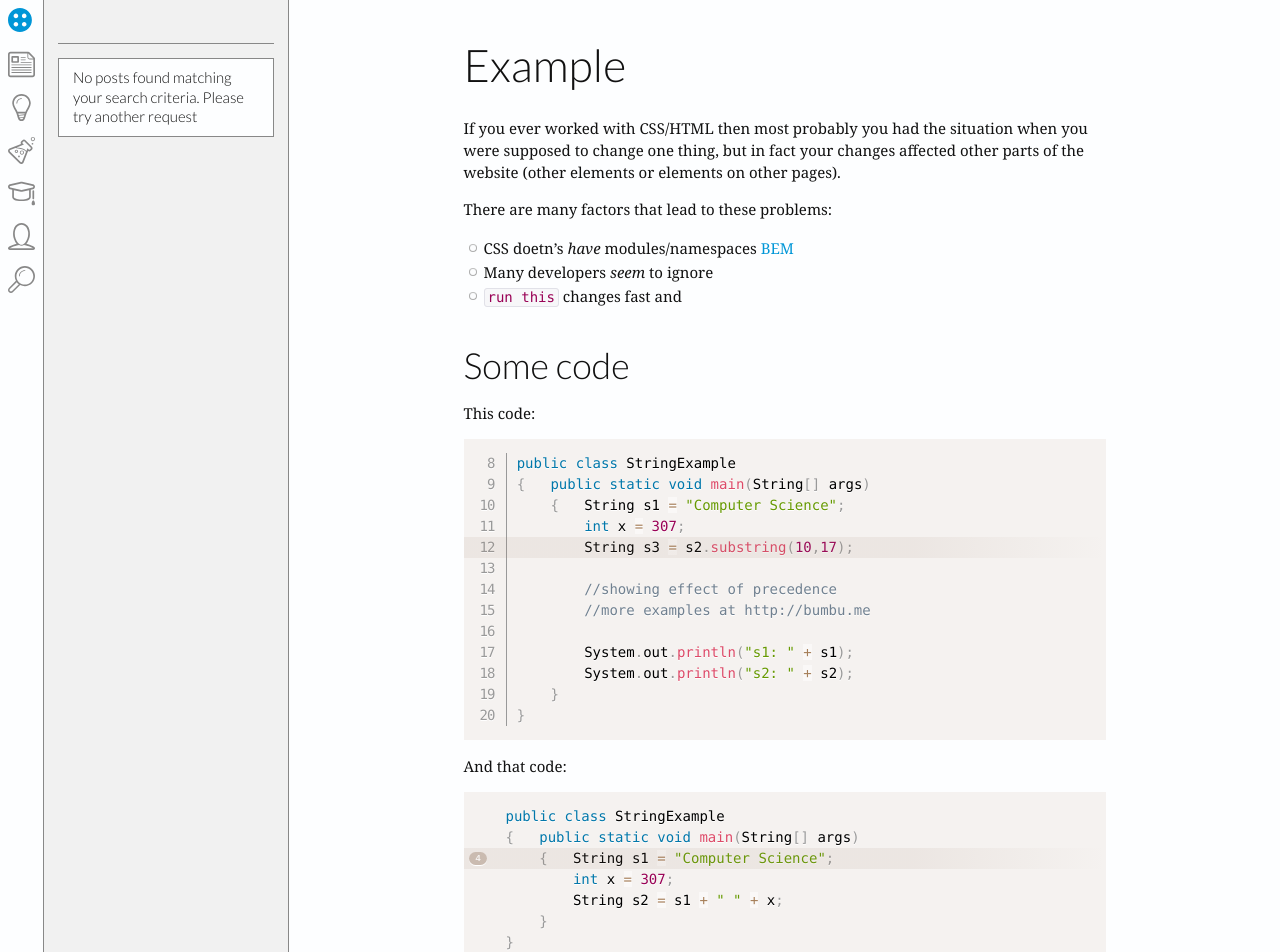
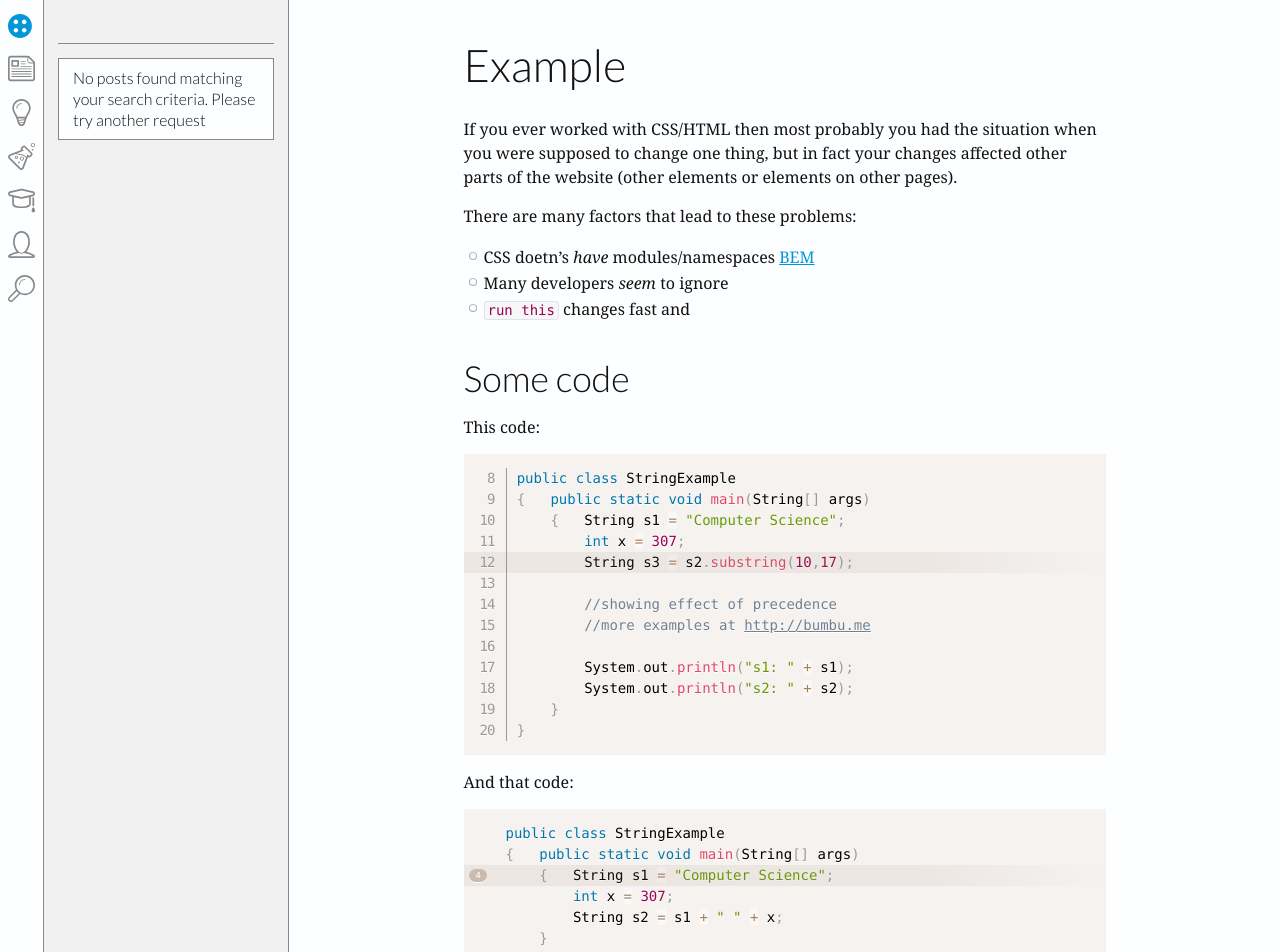
Before and after one commit to bumbu/bumbu.github.io, a Jekyll site: the page built from _posts/2000-00-00-example.md, in a window 1280 px wide and 1400 px high. Shown: the top 952 px of the window. Built offline with Jekyll 4.4.1, drawn with Linux system fonts in a browser that asks for light colours; some web fonts are replaced.

Commit message:
Improve typography

```diff
--- a/_source/styles/_variables.styl
+++ b/_source/styles/_variables.styl
@@ -11,9 +11,9 @@ $colorCodeSnippet = #905
 
 // Font sizes
 
-$baseFontSize = 15px
+$baseFontSize = 16px
 $codeFontSize = 14px
-$baseLineHeight = 22px
+$baseLineHeight = 1.5
 
 $fontSizeH1 = 45px
 $fontSizeH2 = 36px
--- a/_source/styles/components/_typography.styl
+++ b/_source/styles/components/_typography.styl
@@ -1,5 +1,5 @@
 a
-  text-decoration none
+  // text-decoration none
   color $colorLink
 
   &:visited
--- a/assets/css/main.css
+++ b/assets/css/main.css
@@ -93,7 +93,6 @@ a img {
   display: none;
 }
 a {
-  text-decoration: none;
   color: #0096d7;
 }
 a:visited {
@@ -186,8 +185,8 @@ body {
   min-height: 400px;
   height: 100%;
   font-family: 'Droid Serif', Georgia, Times New Roman, serief;
-  font-size: 15px;
-  line-height: 22px;
+  font-size: 16px;
+  line-height: 1.5;
   margin: 0;
   padding: 0;
 }
@@ -796,7 +795,7 @@ pre.code-toolbar > .toolbar span:focus {
   height: 43px;
 }
 .listing__form-input {
-  font-size: 18px;
+  font-size: 19.2px;
   background: none;
   outline: none;
   border: 0;
@@ -835,7 +834,7 @@ pre.code-toolbar > .toolbar span:focus {
   text-decoration: none;
 }
 .listing__item--alert {
-  font-size: 15px;
+  font-size: 16px;
   background: #fdfeff;
   margin: 14px 14px;
   border: 1px solid #888;
```
